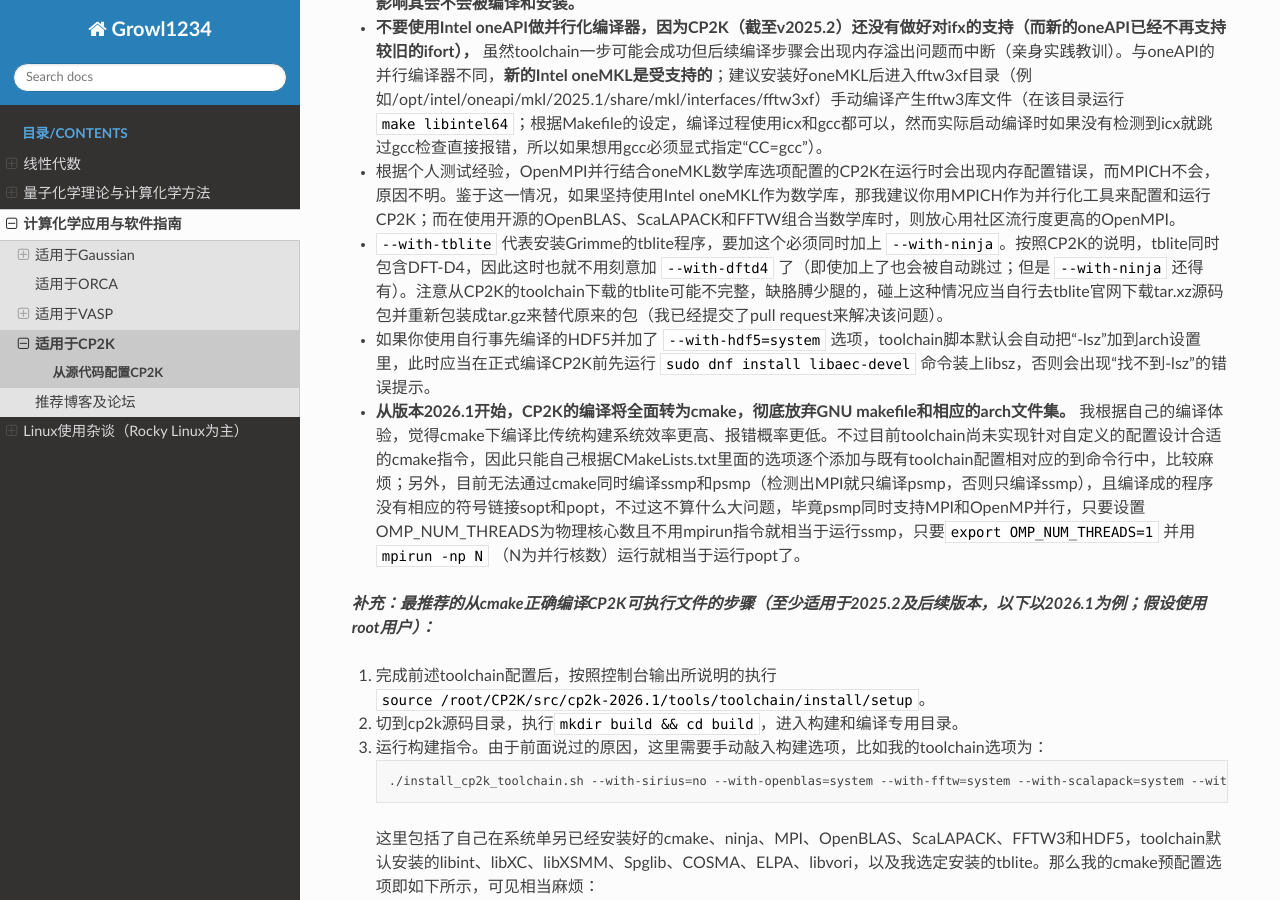
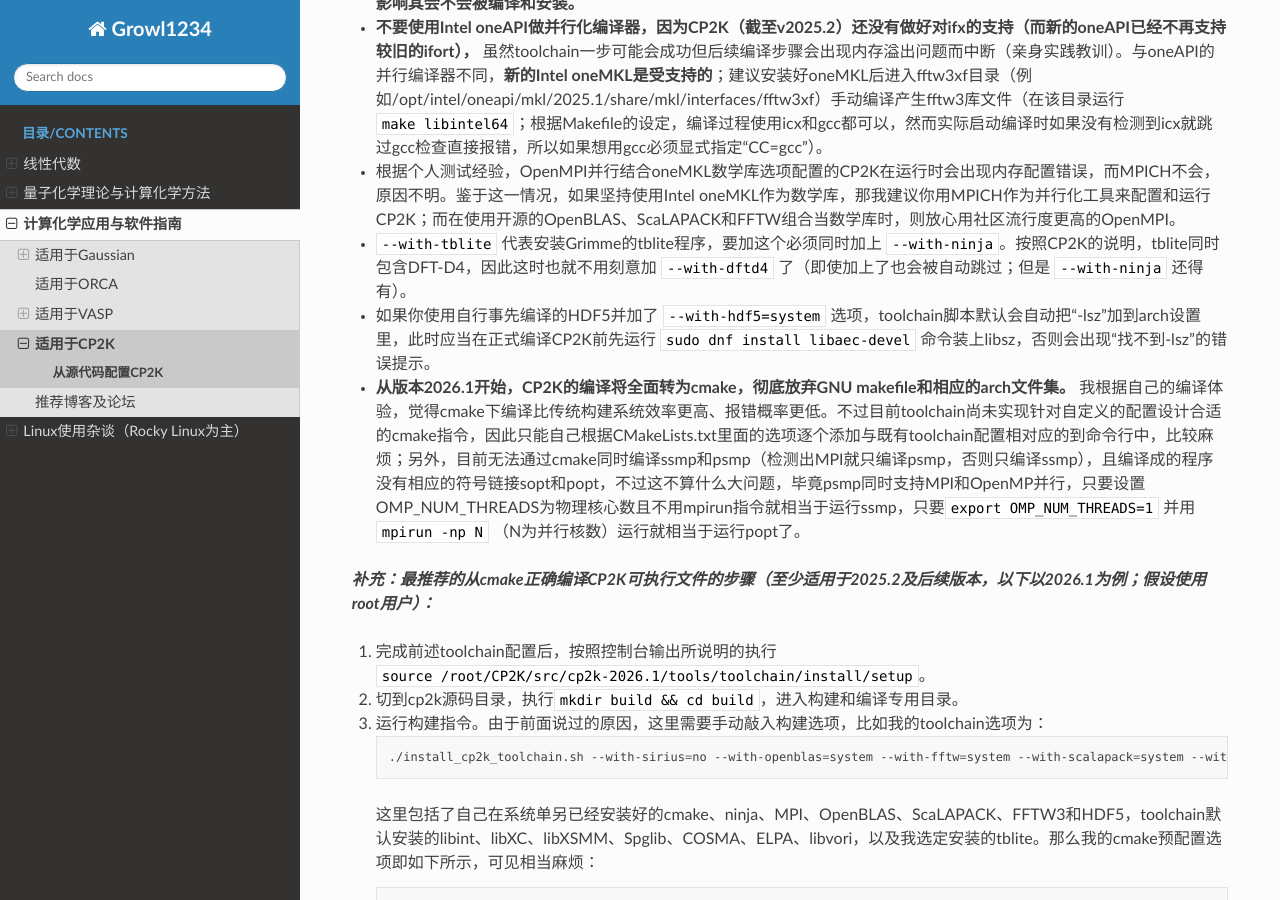
Before and after one commit to Growl1234/RTDProject, a Sphinx documentation site: the page built from source/applications/CP2K/installation.md, in a window 1280 px wide and 900 px high, scrolled down 440 px. Built offline with Sphinx 7.4.7 and the Read the Docs theme 3.1.0, drawn with Linux system fonts in a browser that asks for light colours.

Commit message:
Update installation.md

```diff
--- a/source/applications/CP2K/installation.md
+++ b/source/applications/CP2K/installation.md
@@ -12,7 +12,7 @@
 
 * 根据个人测试经验，OpenMPI并行结合oneMKL数学库选项配置的CP2K在运行时会出现内存配置错误，而MPICH不会，原因不明。鉴于这一情况，如果坚持使用Intel oneMKL作为数学库，那我建议你用MPICH作为并行化工具来配置和运行CP2K；而在使用开源的OpenBLAS、ScaLAPACK和FFTW组合当数学库时，则放心用社区流行度更高的OpenMPI。
 
-* <code style="font-size: 14px;">\--with-tblite</code> 代表安装Grimme的tblite程序，要加这个必须同时加上 <code style="font-size: 14px;">\--with-ninja</code>。按照CP2K的说明，tblite同时包含DFT-D4，因此这时也就不用刻意加 <code style="font-size: 14px;">\--with-dftd4</code> 了（即使加上了也会被自动跳过；但是 <code style="font-size: 14px;">\--with-ninja</code> 还得有）。注意从CP2K的toolchain下载的tblite可能不完整，缺胳膊少腿的，碰上这种情况应当自行去tblite官网下载tar.xz源码包并重新包装成tar.gz来替代原来的包（我已经提交了pull request来解决该问题）。
+* <code style="font-size: 14px;">\--with-tblite</code> 代表安装Grimme的tblite程序，要加这个必须同时加上 <code style="font-size: 14px;">\--with-ninja</code>。按照CP2K的说明，tblite同时包含DFT-D4，因此这时也就不用刻意加 <code style="font-size: 14px;">\--with-dftd4</code> 了（即使加上了也会被自动跳过；但是 <code style="font-size: 14px;">\--with-ninja</code> 还得有）。
 
 * 如果你使用自行事先编译的HDF5并加了 <code style="font-size: 14px;">\--with-hdf5=system</code> 选项，toolchain脚本默认会自动把“-lsz”加到arch设置里，此时应当在正式编译CP2K前先运行 <code style="font-size: 14px;">sudo dnf install libaec-devel</code> 命令装上libsz，否则会出现“找不到-lsz”的错误提示。
 
```
